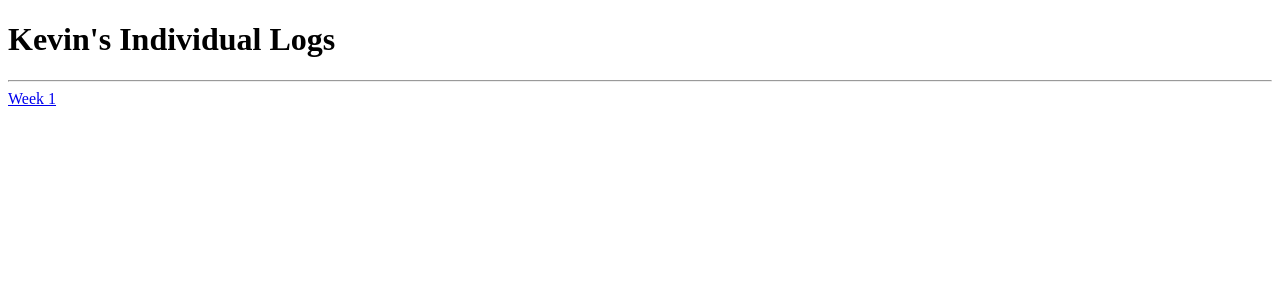
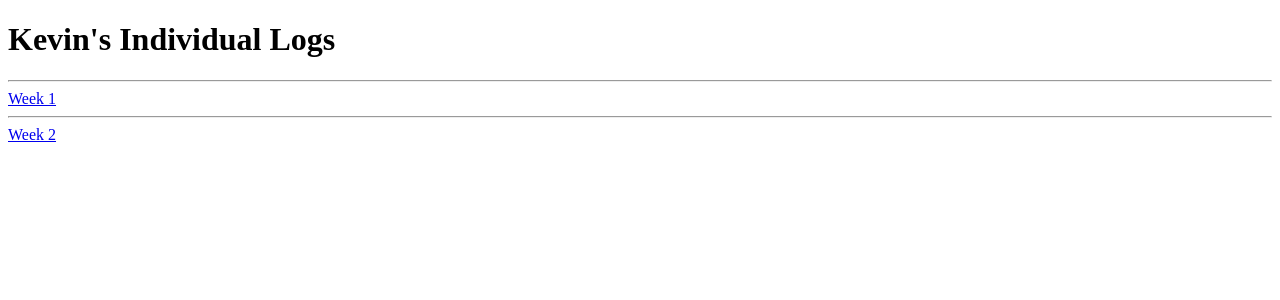
Before and after one commit to AlanBird1999/BoxClub-Team-Website, an Angular app: page /user-logs/kevin in a window 1280 px wide. Shown: the top 300 px of the page. Built offline with nearby package versions, Linux system fonts and the light colour scheme.

Commit message:
kevin week 2 log

```diff
--- a/src/app/user-logs/kevin-logs/kevin-logs.component.html
+++ b/src/app/user-logs/kevin-logs/kevin-logs.component.html
@@ -3,3 +3,6 @@
 <hr />
 
 <a href="../../../assets/Law30August2022.pdf">Week 1</a>
+
+<hr />
+<a href="../../../assets/Law1September2022.pdf">Week 2</a>
```
Also changed, not shown: 1 other file (tests, documents, lock files or other folders).
